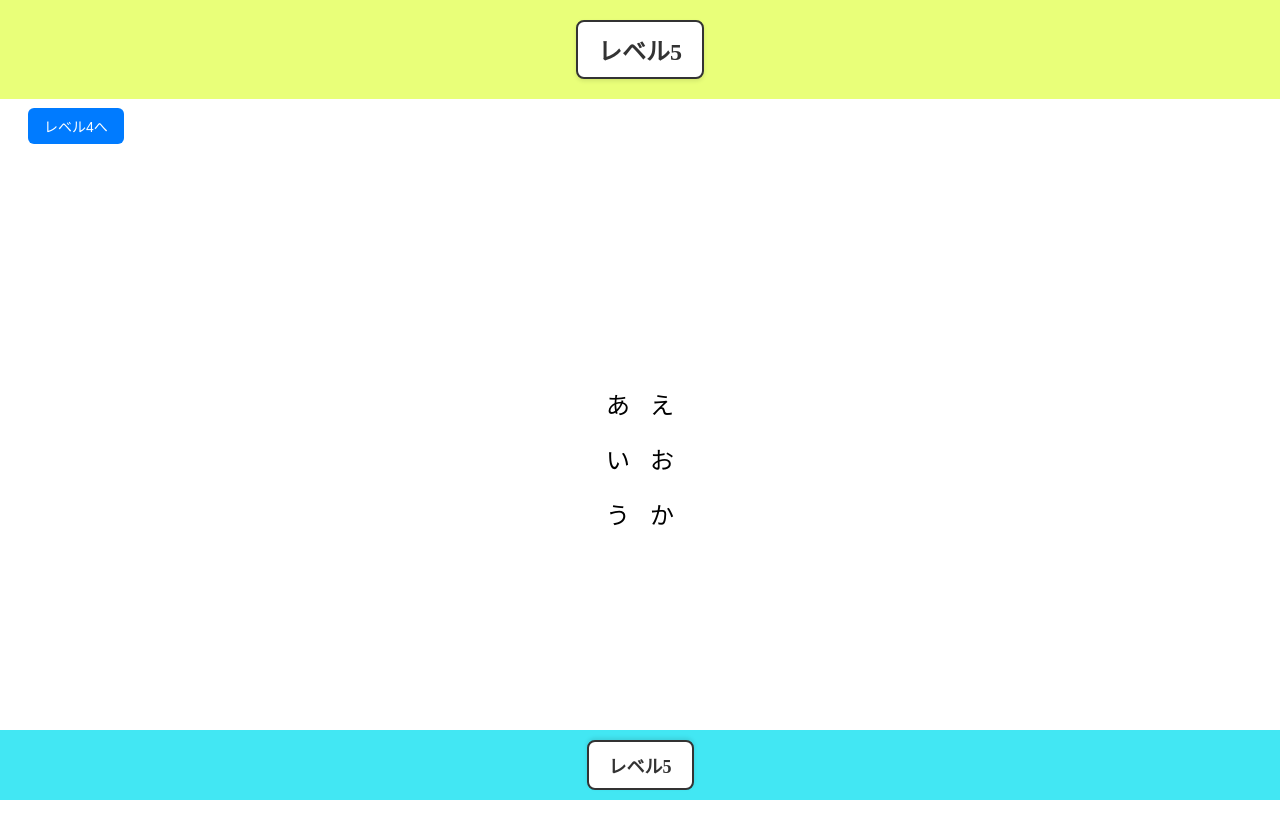
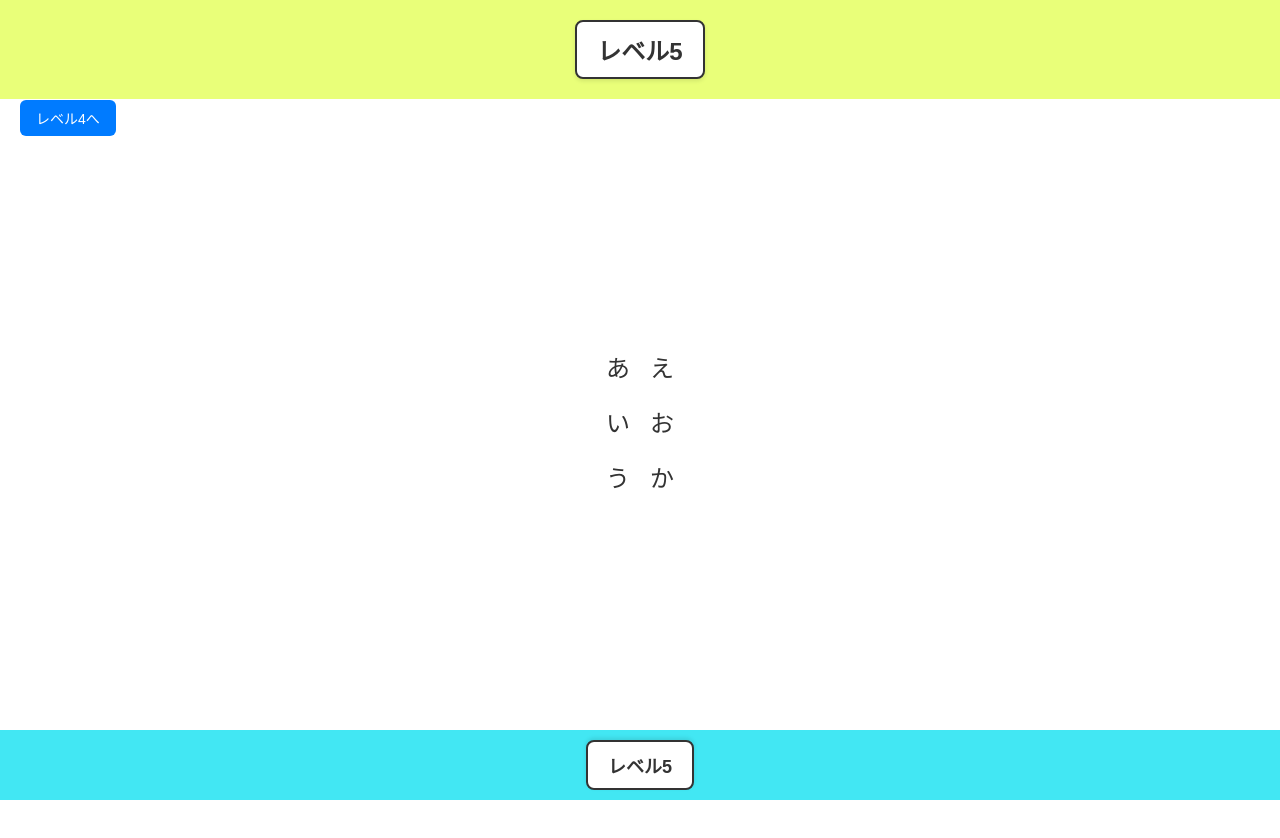
Before and after one commit to kiiroiiruka/practice, a React (Vite) app: page /level5 in a window 1280 px wide. Shown: the top 838 px of the page. After the commit the page ends 800 px from the top, so only its background shows below. Built offline with nearby package versions, Linux system fonts and the light colour scheme.

Commit message:
level1部分修正

```diff
--- /dev/null
+++ b/src/App.jsx
@@ -0,0 +1,31 @@
+// App.jsx
+import { BrowserRouter, Routes, Route } from 'react-router-dom'
+import Level1 from './pages/Level1/Level1'
+import Level2 from './pages/Level2/Level2'
+import Level3 from './pages/Level3/Level3'
+import Level4 from './pages/Level4/Level4'
+import Level5 from './pages/Level5/Level5'
+import Level6 from './pages/Level6/Level6'
+import Level7 from './pages/Level7/Level7'
+import Level8 from './pages/Level8/Level8'
+import Level9 from './pages/Level9/Level9'
+
+function App() {
+  return (
+    <BrowserRouter>
+      <Routes>
+        <Route path="/" element={<Level1 />} />
+        <Route path="/level2" element={<Level2 />} />
+        <Route path="/level3" element={<Level3 />} />
+        <Route path="/level4" element={<Level4 />} />
+        <Route path="/level5" element={<Level5 />} />
+        <Route path="/level6" element={<Level6 />} />
+        <Route path="/level7" element={<Level7 />} />
+        <Route path="/level8" element={<Level8 />} />
+        <Route path="/level9" element={<Level9 />} />
+      </Routes>
+    </BrowserRouter>
+  )
+}
+
+export default App
--- /dev/null
+++ b/src/index.css
@@ -0,0 +1,13 @@
+/* ===== CSS Reset ===== */
+* {
+  margin: 0;
+  padding: 0;
+  box-sizing: border-box;
+}
+
+html, body {
+  height: 100%;
+  font-family: 'Arial', sans-serif;
+  background-color: #fff;
+  color: #333;
+}
--- a/src/main.jsx
+++ b/src/main.jsx
@@ -1,40 +1,10 @@
+// main.jsx
 import { StrictMode } from 'react'
 import { createRoot } from 'react-dom/client'
-import { BrowserRouter, Routes, Route } from 'react-router-dom'
-import Level1 from './pages/Level1/Level1'
-import Level2 from './pages/Level2/Level2'
-import Level3 from './pages/Level3/Level3'
-import Level4 from './pages/Level4/Level4'
-import Level5 from './pages/Level5/Level5'
-import Level6 from './pages/Level6/Level6'
-import Level7 from './pages/Level7/Level7'
-import Level8 from './pages/Level8/Level8'
-import Level9 from './pages/Level9/Level9'
-/*@1:遷移先ページが増えるごとにこの中にあるページも増え続ける*/
+import App from './App'
+import './index.css' // @1:index.cssファイルを呼び出してここで全ページに反映されるレイアウトの効果をある程度整えておくのが基本らしい
 createRoot(document.getElementById('root')).render(
   <StrictMode>
-    <BrowserRouter>
-      {/*@1:下記の<Routes>内に以下のようなコードを書くことでconst navigate = useNavigate()を活用した際
-      pathで指定した名前を活用してelementで指定したページに遷移することが出来るようになる*/}
-      <Routes>
-        {/*@1:下記のようにpathを"/"にセットすると、最初にアプリが起動した際に開かれる画面として
-        セットされる。他のページからそのページに移動したい場合はnavigate("/")という処理を実行*/}
-        <Route path="/" element={<Level1 />} />
-        {/*@1:下記のようにpathを"/level2"にセットすると、他のページからそのページに
-        navigate("/level2")という処理を実行することで移動できるようになる*/}
-        <Route path="/level2" element={<Level2 />} />
-        {/*@2:下記のようにpathを"/level3"にセットすると、他のページからそのページに
-        navigate("/level3")という処理を実行することで移動できるようになる*/}
-        <Route path="/level3" element={<Level3 />} />
-        {/*@3:下記のようにpathを"/level4"にセットすると、他のページからそのページに
-        navigate("/level4")という処理を実行することで移動できるようになる*/}
-        <Route path="/level4" element={<Level4 />} />
-        <Route path="/level5" element={<Level5 />} />
-        <Route path="/level6" element={<Level6 />} />
-        <Route path="/level7" element={<Level7 />} />
-        <Route path="/level8" element={<Level8 />} />
-        <Route path="/level9" element={<Level9 />} />
-      </Routes>
-    </BrowserRouter>
+    <App />
   </StrictMode>
 )
--- a/src/pages/Level5/Level5.module.css
+++ b/src/pages/Level5/Level5.module.css
@@ -25,7 +25,6 @@
 /* 右下のボタン */
 .bottomRightButton {
   position: absolute;
-  bottom: 20px;
   right: 20px;
   padding: 8px 16px;
   font-size: 14px;
@@ -34,6 +33,7 @@
   background-color: #28a745;
   color: white;
   cursor: pointer;
+  bottom: 0;
 }
 
 /* 中央の縦並びリスト */
```
